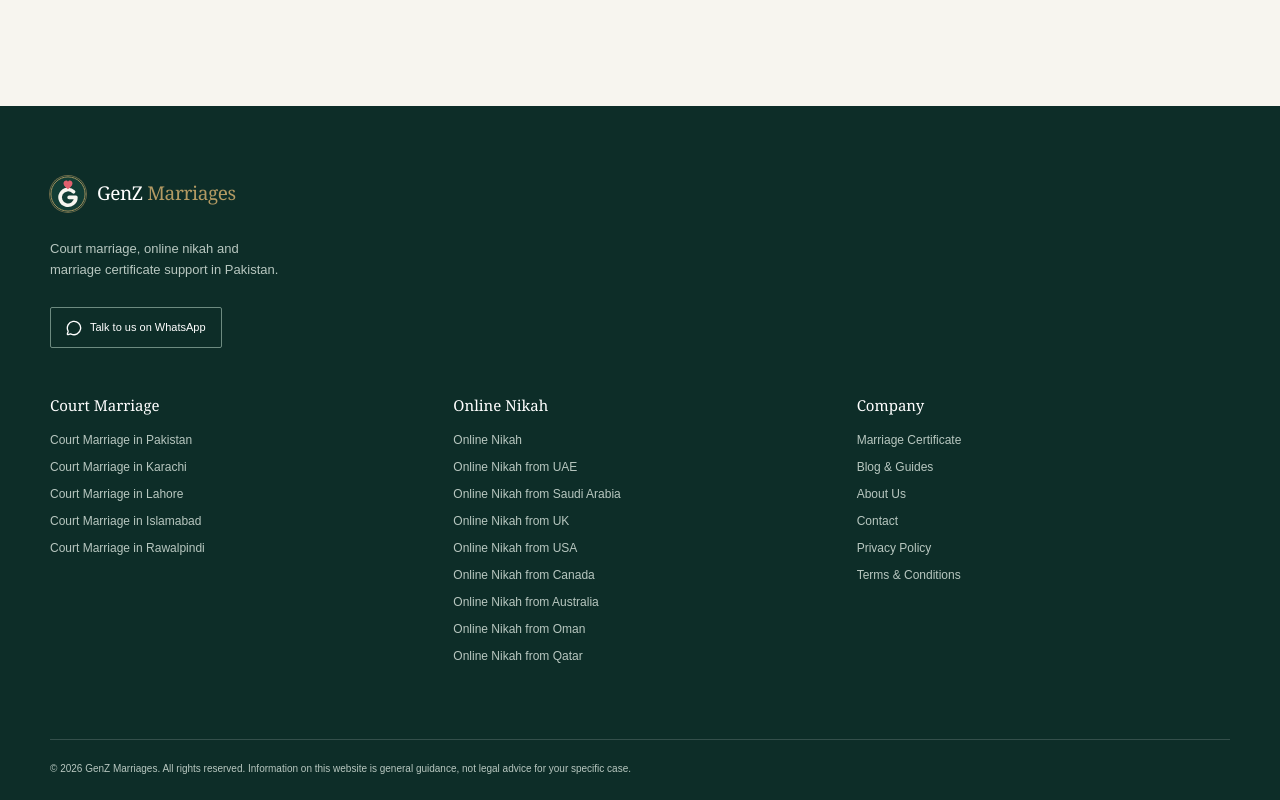
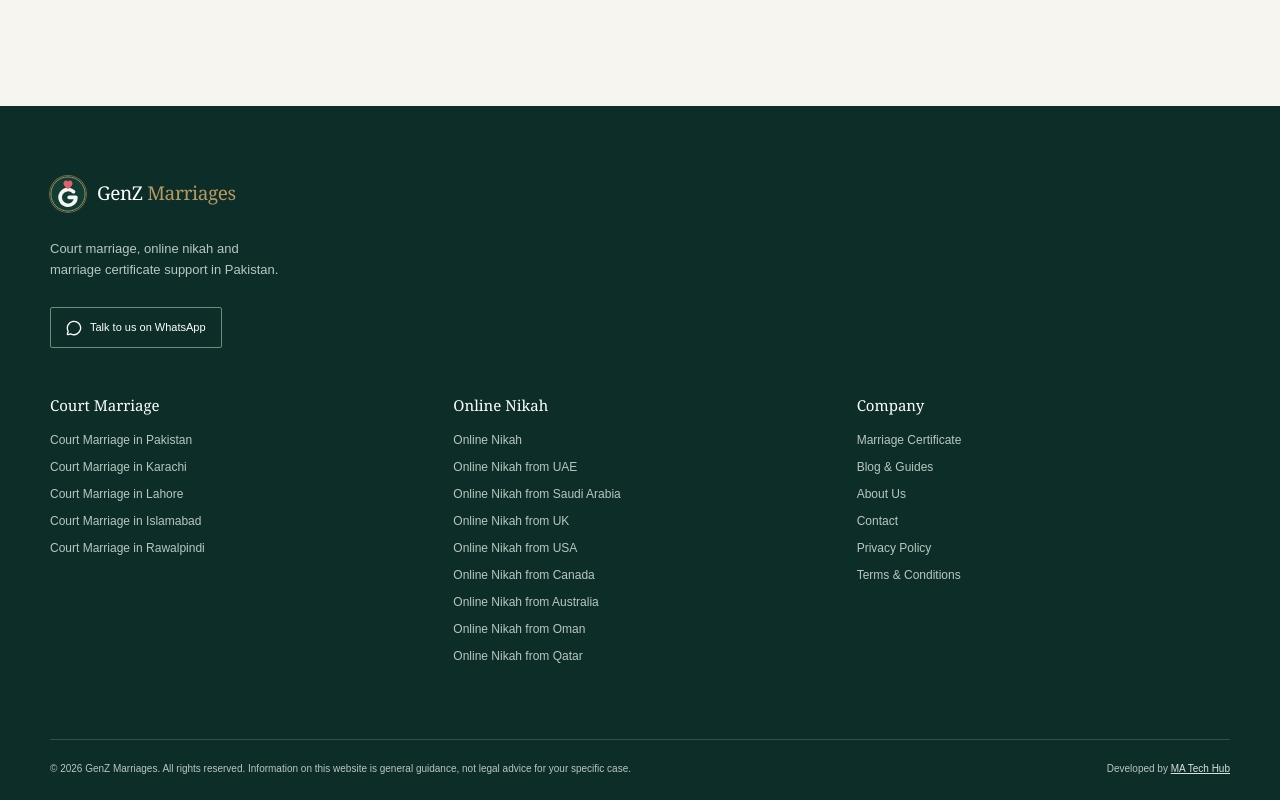
Before and after one commit to Jawwad891/Genz-Marriage, a Next.js app: page /blog in a window 1280 px wide. Shown: the part 1111-1911 px from the top of the page. Built offline with nearby package versions, Linux system fonts and the light colour scheme; no server answers.

Commit message:
Add 'Developed by MA Tech Hub' credit link in footer
Co-Authored-By: Claude Opus 4.8 <noreply@anthropic.com>
Claude-Session: https://claude.ai/code/session_01RpNf5auUXtiTGXQFy7fRed

```diff
--- a/app/globals.css
+++ b/app/globals.css
@@ -20,7 +20,7 @@ a { color: inherit; text-decoration: none; }
 .chapter-section { padding-top: 120px; padding-bottom: 120px; }.chapter-image { height: 560px; position: relative; max-width: 1120px; margin: auto; }.chapter-image > img { filter: saturate(.8); }.chapter-card { position: absolute; left: 8%; bottom: -45px; background: var(--paper); padding: 36px 43px; width: 330px; box-shadow: 0 17px 40px rgba(18,61,53,.13); }.chapter-card h2 { font-size: 39px; margin: 0 0 20px; }.chapter-card p:last-child { color: var(--muted); font-size: 13px; line-height: 1.6; margin: 0; }
 .faq-section { background: var(--paper); max-width: none; }.faq-grid { max-width: 1180px; margin: auto; display: grid; grid-template-columns: .8fr 1.2fr; gap: 105px; }.faq-list { border-top: 1px solid var(--line); }.faq-item { border-bottom: 1px solid var(--line); }.faq-item button { border: 0; background: transparent; width: 100%; padding: 21px 0; display: flex; justify-content: space-between; align-items: center; cursor: pointer; color: var(--forest); text-align: left; font-family: Georgia, serif; font-size: 17px; }.faq-item button svg { transition: transform .25s; color: var(--gold); }.faq-item.is-open button svg { transform: rotate(180deg); }.faq-item p { color: var(--muted); font-size: 13px; line-height: 1.7; margin: -3px 35px 21px 0; max-width: 560px; }
 .contact-section { background: var(--ivory); }.contact-grid { max-width: 1180px; margin: auto; display: grid; grid-template-columns: .8fr 1.2fr; gap: 120px; }.whatsapp-prompt { margin-top: 55px; border-top: 1px solid var(--line); padding-top: 18px; display: flex; flex-direction: column; gap: 12px; color: var(--muted); font-size: 12px; }.whatsapp-prompt a { color: var(--forest); display: flex; align-items: center; gap: 8px; font-size: 13px; }.contact-form { border-top: 1px solid var(--line); padding-top: 22px; }.field-row { display: grid; grid-template-columns: 1fr 1fr; gap: 18px; }.contact-form label { display: flex; flex-direction: column; gap: 8px; color: var(--forest); font-size: 11px; letter-spacing: .06em; margin-bottom: 19px; }.contact-form input, .contact-form textarea, .contact-form select { width: 100%; border: 1px solid var(--line); background: var(--paper); padding: 14px; font: 13px Arial; color: var(--charcoal); outline: none; border-radius: 0; }.contact-form input:focus, .contact-form textarea:focus, .contact-form select:focus { border-color: var(--gold); }.contact-form textarea { resize: vertical; }.contact-form .button { margin-top: 4px; }
-.site-footer { background: var(--forest-dark); color: #b8c7c0; padding: 70px 30px 24px; }.footer-main, .footer-bottom { max-width: 1180px; margin: auto; }.logo-light { color: white; }.footer-main > p { font-size: 13px; max-width: 240px; line-height: 1.6; margin: 20px 0 27px; }.footer-whatsapp { color: white !important; border-color: #6d8b80; font-size: 11px; width: fit-content; }.footer-bottom { border-top: 1px solid rgba(255,255,255,.16); margin-top: 74px; padding-top: 21px; display: flex; justify-content: space-between; gap: 20px; font-size: 10px; }.footer-links { display: flex; gap: 20px; flex-wrap: wrap; }.footer-links a:hover { color: white; }.footer-bottom p { margin: 0; }
+.site-footer { background: var(--forest-dark); color: #b8c7c0; padding: 70px 30px 24px; }.footer-main, .footer-bottom { max-width: 1180px; margin: auto; }.logo-light { color: white; }.footer-main > p { font-size: 13px; max-width: 240px; line-height: 1.6; margin: 20px 0 27px; }.footer-whatsapp { color: white !important; border-color: #6d8b80; font-size: 11px; width: fit-content; }.footer-bottom { border-top: 1px solid rgba(255,255,255,.16); margin-top: 74px; padding-top: 21px; display: flex; justify-content: space-between; gap: 20px; font-size: 10px; }.footer-links { display: flex; gap: 20px; flex-wrap: wrap; }.footer-links a:hover { color: white; }.footer-bottom p { margin: 0; }.footer-credit a { color: #d7e2dc; text-decoration: underline; }.footer-credit a:hover { color: white; }
 .reveal { animation: reveal .8s ease both; } @keyframes reveal { from { opacity: 0; transform: translateY(18px); } to { opacity: 1; transform: translateY(0); } }
 @media (max-width: 850px) { .nav-wrap { height: 68px; padding: 0 20px; }.menu-button { display: block; }.nav-links { display: none; position: absolute; top: 68px; left: 0; right: 0; padding: 20px; background: var(--paper); flex-direction: column; align-items: flex-start; border-bottom: 1px solid var(--line); }.nav-links.nav-open { display: flex; }.hero-grid, .about-grid, .faq-grid, .contact-grid { grid-template-columns: 1fr; gap: 55px; }.hero { padding-top: 75px; }.hero-visual { justify-self: stretch; }.service-grid { grid-template-columns: repeat(2, 1fr); }.process-grid { grid-template-columns: repeat(2, 1fr); gap: 45px 25px; }.process-grid:before { display: none; }.locations-grid { grid-template-columns: repeat(2, 1fr); }.faq-grid, .contact-grid { gap: 55px; }.about-image { height: 420px; }.chapter-image { height: 470px; } }
 @media (max-width: 520px) { .section-pad { padding: 78px 20px; }.hero h1 { font-size: 48px; }.hero-actions { gap: 19px; flex-wrap: wrap; }.hero-main-image { height: 370px; margin-left: 23px; }.floating-label { left: -23px; }.hero-thumbs { right: -15px; bottom: -48px; }.hero-thumbs img { width: 110px; height: 115px; border-width: 5px; }.service-grid, .process-grid { grid-template-columns: 1fr; }.service-card { min-height: auto; }.about-notes, .field-row { grid-template-columns: 1fr; }.locations-section { padding: 80px 20px; }.location-card { font-size: 16px; }.chapter-section { padding: 80px 20px; }.chapter-image { height: 400px; }.chapter-card { left: 15px; bottom: -70px; width: calc(100% - 30px); padding: 27px; }.chapter-card h2 { font-size: 34px; }.faq-section { padding-top: 130px; }.footer-bottom { flex-direction: column; }.footer-links { gap: 12px; } }
--- a/components/site-footer.jsx
+++ b/components/site-footer.jsx
@@ -19,6 +19,6 @@ export default function SiteFooter() {
       <div><p className="footer-heading">Online Nikah</p><Link href="/online-nikah">Online Nikah</Link>{Object.entries(onlineNikahCountries).map(([slug, item]) => <Link key={slug} href={`/online-nikah/${slug}`}>Online Nikah from {item.name}</Link>)}</div>
       <div><p className="footer-heading">Company</p><Link href="/marriage-certificate">Marriage Certificate</Link><Link href="/blog">Blog &amp; Guides</Link><Link href="/about-us">About Us</Link><Link href="/#contact">Contact</Link><Link href="/privacy-policy">Privacy Policy</Link><Link href="/terms-and-conditions">Terms &amp; Conditions</Link></div>
     </nav>
-    <div className="footer-bottom"><p>© {new Date().getFullYear()} GenZ Marriages. All rights reserved. Information on this website is general guidance, not legal advice for your specific case.</p></div>
+    <div className="footer-bottom"><p>© {new Date().getFullYear()} GenZ Marriages. All rights reserved. Information on this website is general guidance, not legal advice for your specific case.</p><p className="footer-credit">Developed by <a href="https://www.matechhub.com" target="_blank" rel="noopener">MA Tech Hub</a></p></div>
   </footer>
 }
```
